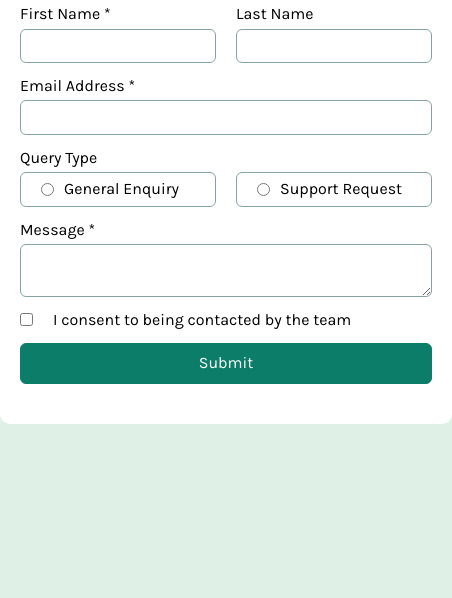
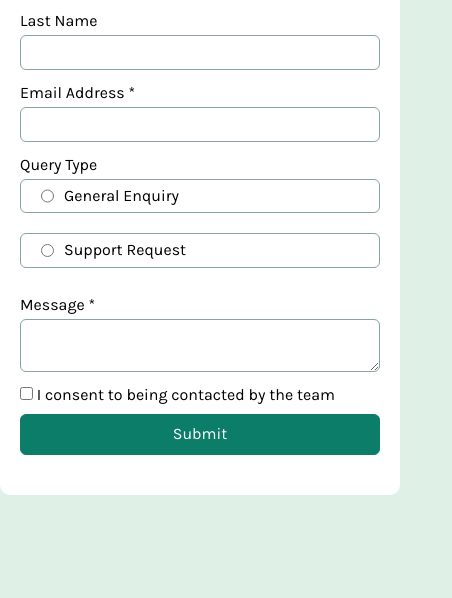
Before and after one commit to sebastianchinga/validacion-formulario, a plain HTML site: page index.html in a window 390 px wide. Shown: the part 246-844 px from the top of the page, 452 px wide, since content can reach past the window. Drawn offline with Linux system fonts and the light colour scheme.

Commit message:
Haciendo responsive

```diff
--- a/build/css/app.css
+++ b/build/css/app.css
@@ -400,6 +400,13 @@ h1, h2, h3, p, a {
   background-color: hsl(0, 0%, 100%);
   padding: 2rem;
   border-radius: 1rem;
+  width: 50rem;
+  margin: 2rem 0;
+}
+@media (max-width: 570px) {
+  .card {
+    width: 40rem;
+  }
 }
 
 .formulario {
@@ -432,9 +439,16 @@ h1, h2, h3, p, a {
 
 .campo-flex {
   display: flex;
-  flex-direction: row;
-  align-items: center;
+  flex-direction: column;
   gap: 2rem;
+  margin-bottom: 1.4rem;
+}
+@media (min-width: 768px) {
+  .campo-flex {
+    flex-direction: row;
+    justify-content: space-between;
+    align-items: center;
+  }
 }
 
 .grupo-nombre,
@@ -444,10 +458,15 @@ h1, h2, h3, p, a {
   gap: 0.5rem;
 }
 
+.campo-confirmacion {
+  margin: 1rem 0;
+}
+
 .notificacion {
   background-color: hsl(187, 24%, 22%);
   padding: 1.5rem;
   border-radius: 0.6rem;
+  margin: 1rem 0;
 }
 .notificacion__titulo {
   color: hsl(0, 0%, 100%);
--- a/index.html
+++ b/index.html
@@ -36,7 +36,7 @@
 
     <form action="" method="POST" class="formulario" name="formp">
 
-      <div class="campo campo-flex" id="campo">
+      <div class="campo-flex" id="campo">
         <div class="grupo-nombre">
           <label for="nombre">First Name *</label>
           <input type="text" name="nombre" id="nombre" class="formulario__input">
@@ -76,7 +76,7 @@
         <span class="span" id="span-mensaje">This field is required</span>
       </div>
 
-      <div class="campo campo-flex" id="campo">
+      <div class="campo-confirmacion" id="campo">
         <input type="checkbox" name="checkbox" id="checkbox">
         <label for="checkbox">I consent to being contacted by the team</label>
       </div>
```
